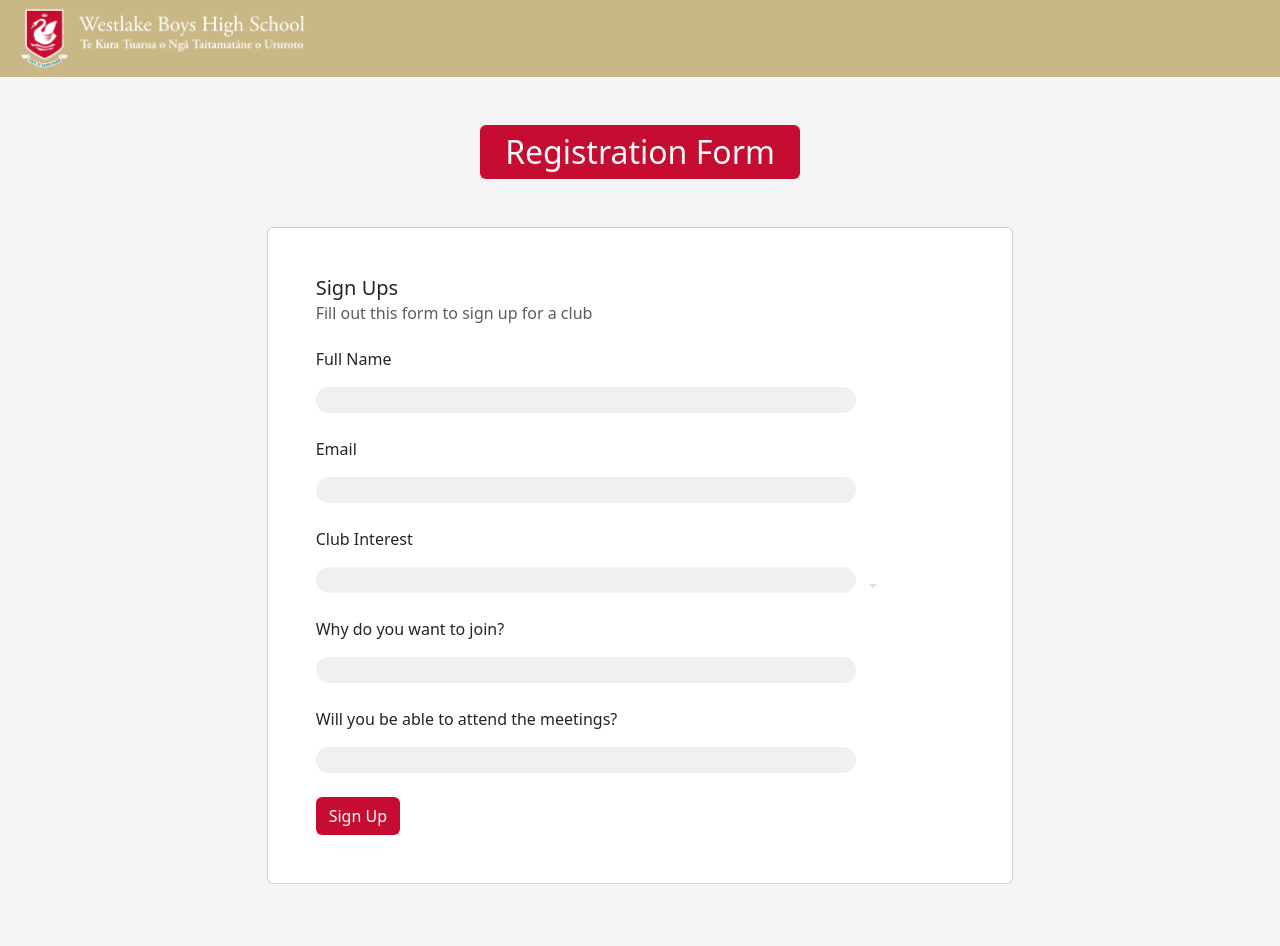
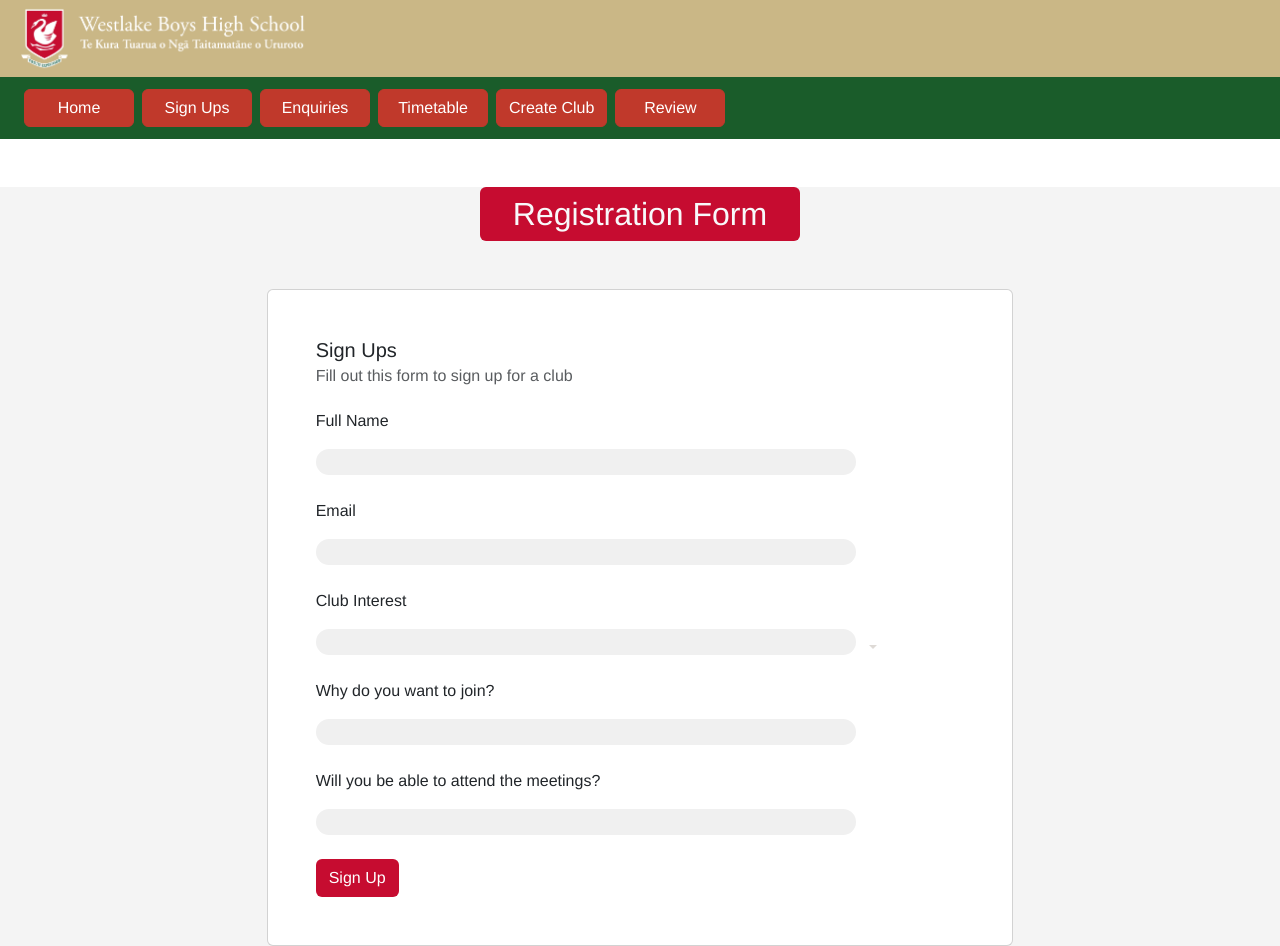
Before and after one commit to Marcus-Hilder/13_dtp_AS91903_AS91907, a Flask app: page /sign_ups in a window 1280 px wide. Before the commit the page ends 884 px from the top, so only its background shows below. Run offline with Flask 3, Linux system fonts and the light colour scheme; data comes from the database, SQL or seed files in the repository.

Commit message:
Set up flask for all webpages, added database functionality for sign ups page

```diff
--- a/App.py
+++ b/App.py
@@ -27,7 +27,37 @@
     """Sign ups webpage"""
     page_title = "Westlake Clubs - Sign Ups"
 
-    return render_template("sign_ups.html", page_title=page_title)
+    conn = get_db_conn()
+    clubs = conn.execute('SELECT * FROM clubs ORDER BY club_name ASC').fetchall()
+    return render_template("sign_ups.html", page_title=page_title, clubs=clubs)
+
+@app.route('/enquiries')
+def enquiries():
+    """Enquiries webpage"""
+    page_title = "Westlake Clubs - Sign Ups"
+
+    return render_template("enquiries.html", page_title=page_title)
+
+@app.route('/timetable')
+def timetable():
+    """Timetable webpage"""
+    page_title = "Westlake Clubs - Timetable"
+
+    return render_template("timetable.html", page_title=page_title)
+
+@app.route('/create_club')
+def create_club():
+    """Create club webpage"""
+    page_title = "Westlake Clubs - Create Club"
+
+    return render_template("create_club.html", page_title=page_title)
+
+@app.route('/review')
+def review():
+    """Review webpage"""
+    page_title = "Westlake Clubs - Review"
+
+    return render_template("review.html", page_title=page_title)
 
 if __name__ == '__main__':
     app.run(debug=True, port=5000)
--- a/templates/Header.html
+++ b/templates/base.html
@@ -24,28 +24,42 @@
             <div class="collapse navbar-collapse" id="mainNav">
                 <ul class="navbar-nav mb-2 mb-lg-0 ms-lg-2">
                     <li class="nav-item mx-1 my-1">
+                        <a href="{{ url_for('index') }}">
                             <button type="button" class="btn nav-btn-consistent w-100">Home</button>
+                        </a>
                     </li>
                     <li class="nav-item mx-1 my-1">
+                        <a href="{{ url_for('sign_ups') }}">
                             <button type="button" class="btn nav-btn-consistent w-100">Sign Ups</button>
+                        </a>
                     </li>
                     <li class="nav-item mx-1 my-1">
+                        <a href="{{ url_for('enquiries') }}">
                             <button type="button" class="btn nav-btn-consistent w-100">Enquiries</button>
+                        </a>
                     </li>
                     <li class="nav-item mx-1 my-1">
+                        <a href="{{ url_for('timetable') }}">
                             <button type="button" class="btn nav-btn-consistent w-100">Timetable</button>
+                        </a>
                     </li>
                     <li class="nav-item mx-1 my-1">
+                        <a href="{{ url_for('create_club') }}">
                             <button type="button" class="btn nav-btn-consistent w-100">Create Club</button>
+                        </a>
                     </li>
                     <li class="nav-item mx-1 my-1">
+                        <a href="{{ url_for('review') }}">
                             <button type="button" class="btn nav-btn-consistent w-100">Review</button>
+                        </a>
                     </li>
                 </ul>
             </div>
         </div>
     </nav>
 
+    {% block content %}{% endblock %}
+
     <script src="https://cdn.jsdelivr.net/npm/bootstrap@5.3.3/dist/js/bootstrap.bundle.min.js"></script>
 </body>
 
--- a/templates/create_club.html
+++ b/templates/create_club.html
@@ -0,0 +1 @@
+{% extends 'base.html' %}
--- a/templates/enquiries.html
+++ b/templates/enquiries.html
@@ -0,0 +1 @@
+{% extends 'base.html' %}
--- a/templates/index.html
+++ b/templates/index.html
@@ -1 +1 @@
-{% extends 'Header.html' %}
+{% extends 'base.html' %}
--- a/templates/review.html
+++ b/templates/review.html
@@ -0,0 +1 @@
+{% extends 'base.html' %}
--- a/templates/sign_ups.html
+++ b/templates/sign_ups.html
@@ -1,17 +1,8 @@
-<!DOCTYPE html>
-<html lang="en">
-<head>
-    <meta charset="UTF-8">
-    <meta name="viewport" content="width=device-width, initial-scale=1.0">
-    <title>{{page_title}}</title>
-    <link rel="stylesheet" href="/static/style.css">
-    <link href="https://cdn.jsdelivr.net/npm/bootstrap@5.3.3/dist/css/bootstrap.min.css" rel="stylesheet">
-</head>
-<body class="bg-grey">
-    <header class="container-fluid">
-        <img src="/static/westlake_logo.webp" alt="Westlake Logo">
-    </header>
+{% extends 'base.html' %}
 
+{% block content %}
+
+<div class="bg-grey">
     <h1 class="col-3 mx-auto py-2 mt-5 text-center fs-2 text-light rounded custom-page-header">
         Registration Form
     </h1>
@@ -34,12 +25,9 @@
                 <button class="btn dropdown-toggle dropdown-Ryan position-absolute navbar-toggler-icon" data-bs-toggle="dropdown" aria-expanded="false"></button>
                 <ul class="dropdown-menu custom-dropdown-menu">
                     <li>
-                        <a href="" class="dropdown-item custom-dropdown-item-Ryan py-3">Running Club</a>
-                        <a href="" class="dropdown-item custom-dropdown-item-Ryan py-3">Sign Ups</a>
-                        <a href="" class="dropdown-item custom-dropdown-item-Ryan py-3">Enquiries</a>
-                        <a href="" class="dropdown-item custom-dropdown-item-Ryan py-3">Timetable</a>
-                        <a href="" class="dropdown-item custom-dropdown-item-Ryan py-3">Create Club</a>
-                        <a href="" class="dropdown-item custom-dropdown-item-Ryan py-3">Review</a>
+                        {% for club in clubs %}
+                            <button type="button" class="dropdown-item custom-dropdown-item-Ryan py-3">{{club.club_name}}</a>
+                        {% endfor %}
                     </li>
                 </ul>
             </div>
@@ -56,7 +44,6 @@
         </div>
     </div>
 
-    <script src="https://cdn.jsdelivr.net/npm/bootstrap@5.3.3/dist/js/bootstrap.bundle.min.js"></script>
+</div>
 
-</body>
-</html>
+{% endblock %}
--- a/templates/timetable.html
+++ b/templates/timetable.html
@@ -0,0 +1 @@
+{% extends 'base.html' %}
```
Lines whose indentation alone changed are shown as unchanged.
